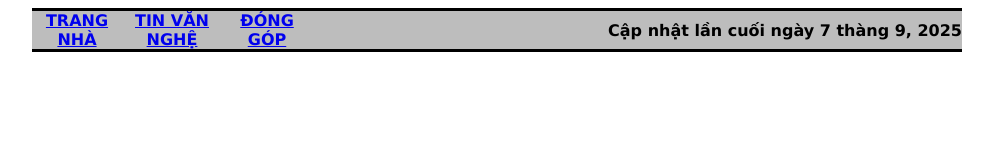
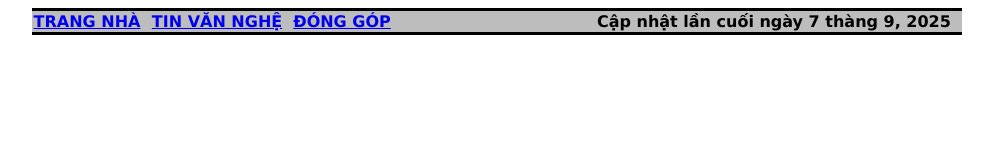
Before and after one commit to new-thanhxuan/new-thanhxuan.github.io, a plain HTML site: page index.html in a window 1280 px wide. Shown: the whole page, without its empty margins (143-1136 px from the left). Drawn offline with Linux system fonts and the light colour scheme.

Commit message:
Update index.html

```diff
--- a/index.html
+++ b/index.html
@@ -4,8 +4,10 @@
 <style>
 .a {
   font-
-  font-size: small;
+  font-size: x-small;
   font-family: Verdana;
+  color: #000000;
+  text-decoration: none;
 }
 </style>
 <body>
@@ -19,31 +21,31 @@
    <td height="21" bgcolor="BDBDBD">
  <table width="930" height="21" border="0" cellspacing="0" cellpadding="0">
    <tr align="center">
-  <td width="90" bgcolor="BDBDBD">
+  <td width="110" bgcolor="BDBDBD">
   <div class="a">
   <strong>
   <a href="/index.html">TRANG NHÀ</a>
   </strong>
  </div>
   </td>
-  <td width="100" bgcolor="BDBDBD">
+  <td width="150" bgcolor="BDBDBD">
   <div class="a">
   <strong>
   <a href="/vannghe.html">TIN VĂN NGHỆ</a>
   </strong>
 </div>
   </td>
-  <td width="90" bgcolor="BDBDBD">
+  <td width="100" bgcolor="BDBDBD">
   <div class="a">
   <strong>
   <a href="mailto:lamtds09@gmail.com">ĐÓNG GÓP</a>
   </strong>
  </div>
   </td>
-<td width="650" align="right">
+<td width="570" align="right">
   <div class="a">
   <strong>
-Cập nhật lần cuối ngày 7 thàng 9, 2025
+Cập nhật lần cuối ngày 7 thàng 9, 2025&nbsp;&nbsp;
   </strong>
  </div>
 </td>
```
